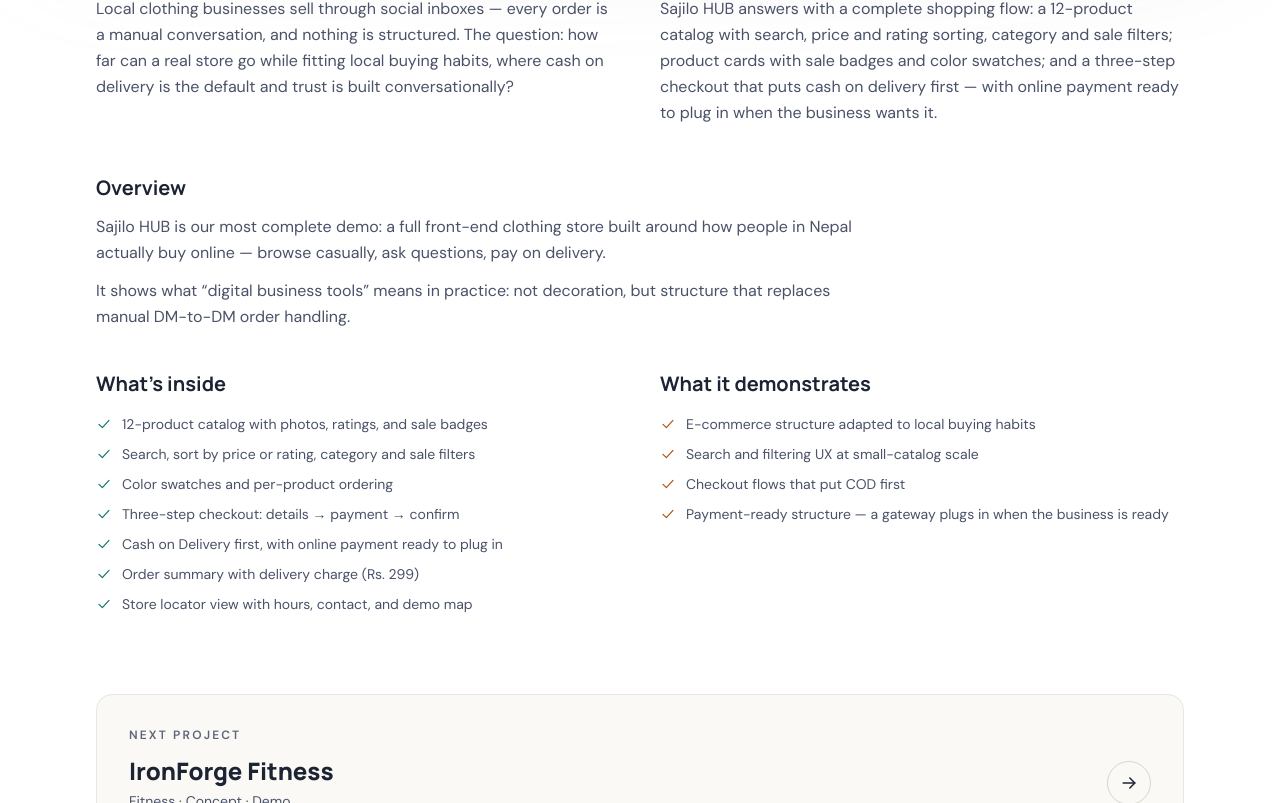
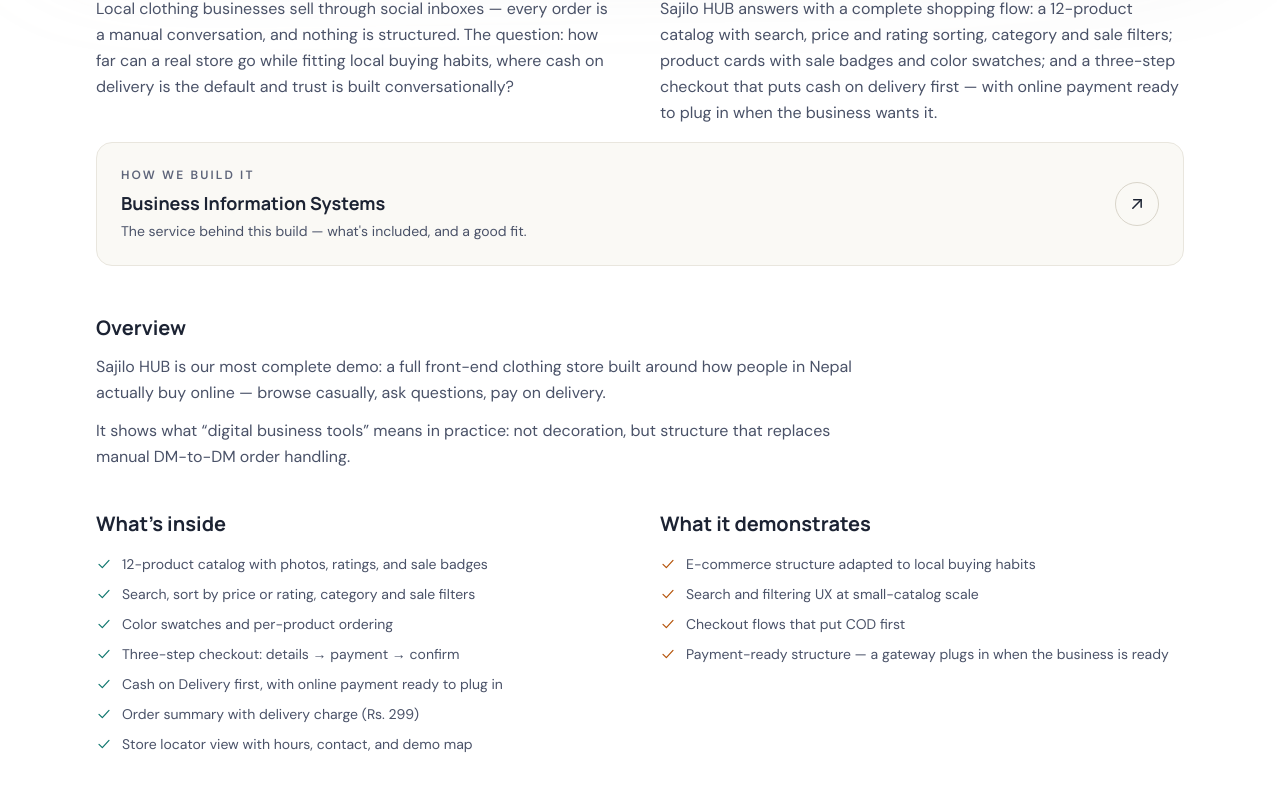
Before and after one commit to Hakatatanoodle/sajilo-web, a Next.js app: page /work/sajilo-hub-store in a window 1280 px wide. Shown: the part 1317-2120 px from the top of the page. Built offline with nearby package versions, Linux system fonts and the light colour scheme; no server answers.

Commit message:
seo: local service area copy, case-study↔service cross-links, per-service routes (/services/[slug])

```diff
--- /dev/null
+++ b/src/app/services/[slug]/page.tsx
@@ -0,0 +1,133 @@
+import type { Metadata } from "next";
+import Link from "next/link";
+import { notFound } from "next/navigation";
+import { AuroraBackdrop } from "@/components/AuroraBackdrop";
+import { ArrowLeft } from "@/components/icons";
+import { CheckList } from "@/components/CheckList";
+import { Container } from "@/components/Container";
+import { JsonLd } from "@/components/JsonLd";
+import { PageHeader } from "@/components/PageHeader";
+import { Reveal } from "@/components/Reveal";
+import { CtaSection } from "@/sections/CtaSection";
+import { getService, services } from "@/content/services";
+import { areaServed, site } from "@/content/site";
+
+/** The five services, each a standalone route (static, prerendered). */
+export function generateStaticParams() {
+  return services.map((service) => ({ slug: service.slug }));
+}
+
+/** Unknown slugs 404 — never render a service on the fly. */
+export const dynamicParams = false;
+
+export async function generateMetadata({
+  params,
+}: {
+  params: Promise<{ slug: string }>;
+}): Promise<Metadata> {
+  const { slug } = await params;
+  const service = getService(slug);
+  if (!service) return {};
+  return {
+    title: service.title,
+    description: service.short,
+    alternates: { canonical: `/services/${slug}` },
+  };
+}
+
+/**
+ * Service detail page — a specific, shareable offer. Content comes entirely
+ * from content/services.ts (description, includes, goodFit) — one source of
+ * truth shared with the /services index, which keeps its #<slug> anchors.
+ */
+export default async function ServicePage({
+  params,
+}: {
+  params: Promise<{ slug: string }>;
+}) {
+  const { slug } = await params;
+  const service = getService(slug);
+  if (!service) notFound();
+
+  /* The offer as a typed entity, linked to the site-wide Organization via
+     its @id — plus the Home > Services > {service} breadcrumb trail. */
+  const serviceLd = {
+    "@context": "https://schema.org",
+    "@type": "Service",
+    name: service.title,
+    description: service.description,
+    url: `${site.url}/services/${service.slug}`,
+    serviceType: service.title,
+    provider: { "@id": `${site.url}/#organization` },
+    areaServed: [...areaServed],
+  };
+
+  const breadcrumbLd = {
+    "@context": "https://schema.org",
+    "@type": "BreadcrumbList",
+    itemListElement: [
+      { "@type": "ListItem", position: 1, name: "Home", item: site.url },
+      {
+        "@type": "ListItem",
+        position: 2,
+        name: "Services",
+        item: `${site.url}/services`,
+      },
+      {
+        "@type": "ListItem",
+        position: 3,
+        name: service.title,
+        item: `${site.url}/services/${service.slug}`,
+      },
+    ],
+  };
+
+  return (
+    <>
+      <JsonLd data={serviceLd} />
+      <JsonLd data={breadcrumbLd} />
+      <div className="relative isolate overflow-hidden">
+        <AuroraBackdrop variant="edge-right" />
+        <Container className="py-16 sm:py-20">
+          <Reveal>
+            <Link
+              href="/services"
+              className="inline-flex items-center gap-2 text-sm font-semibold text-fg-muted transition-colors hover:text-fg"
+            >
+              <ArrowLeft className="size-4" />
+              All services
+            </Link>
+          </Reveal>
+
+          <PageHeader
+            eyebrow="Services"
+            title={`${service.title}.`}
+            lead={service.description}
+          />
+
+          <div className="mt-12 grid gap-6 md:grid-cols-[1.2fr_1fr]">
+            <Reveal>
+              <section className="h-full rounded-2xl border border-line bg-surface p-7 sm:p-9">
+                <h2 className="text-sm font-bold uppercase tracking-[0.14em] text-fg-faint">
+                  What&apos;s included
+                </h2>
+                <CheckList items={service.includes} className="mt-4" />
+              </section>
+            </Reveal>
+            <Reveal delay={100}>
+              <section className="h-full rounded-2xl border border-dashed border-line-strong p-7 sm:p-9">
+                <h2 className="text-sm font-bold uppercase tracking-[0.14em] text-fg-faint">
+                  A good fit if
+                </h2>
+                <p className="mt-3 text-sm leading-relaxed text-fg-muted">
+                  {service.goodFit}
+                </p>
+              </section>
+            </Reveal>
+          </div>
+        </Container>
+      </div>
+      <CtaSection />
+    </>
+  );
+}
--- a/src/app/services/page.tsx
+++ b/src/app/services/page.tsx
@@ -1,15 +1,17 @@
 import type { Metadata } from "next";
+import Link from "next/link";
 import { AuroraBackdrop } from "@/components/AuroraBackdrop";
 import { CheckList } from "@/components/CheckList";
 import { Container } from "@/components/Container";
 import { IconChip } from "@/components/IconChip";
-import { serviceIconMap } from "@/components/icons";
+import { ArrowUpRight, serviceIconMap } from "@/components/icons";
 import { JsonLd } from "@/components/JsonLd";
 import { PageHeader } from "@/components/PageHeader";
 import { Reveal } from "@/components/Reveal";
 import { CtaSection } from "@/sections/CtaSection";
 import { services } from "@/content/services";
 import { site } from "@/content/site";
+import { work, type Project } from "@/content/work";
 
 export const metadata: Metadata = {
   title: "Services",
@@ -33,6 +35,16 @@
   ],
 };
 
+/* Case-study ↔ service cross-links: the first project that demonstrates
+   each service, keyed by service slug. Services with no matching build
+   simply render without a "see it built" link. */
+const showcaseByService = new Map<string, Project>();
+for (const project of work) {
+  if (!showcaseByService.has(project.relatedService)) {
+    showcaseByService.set(project.relatedService, project);
+  }
+}
+
 /**
  * Services detail page (design.md §68: SERVICES ★3).
  */
@@ -52,6 +64,7 @@
           <div className="mt-14 space-y-6">
             {services.map((service, index) => {
               const Icon = serviceIconMap[service.icon];
+              const showcase = showcaseByService.get(service.slug);
               return (
                 <Reveal key={service.slug} delay={index * 70}>
                   <section
@@ -67,7 +80,12 @@
                           {String(index + 1).padStart(2, "0")}
                         </p>
                         <h2 className="font-display text-2xl font-extrabold text-fg">
-                          {service.title}
+                          <Link
+                            href={`/services/${service.slug}`}
+                            className="transition-colors hover:text-accent"
+                          >
+                            {service.title}
+                          </Link>
                         </h2>
                       </div>
                     </div>
@@ -96,6 +114,16 @@
                         </p>
                       </div>
                     </div>
+
+                    {showcase ? (
+                      <Link
+                        href={`/work/${showcase.slug}`}
+                        className="group mt-7 inline-flex items-center gap-2 text-sm font-semibold text-accent transition-colors hover:text-fg"
+                      >
+                        See it built — {showcase.title}
+                        <ArrowUpRight className="size-4 transition-transform group-hover:-translate-y-0.5 group-hover:translate-x-0.5" />
+                      </Link>
+                    ) : null}
                   </section>
                 </Reveal>
               );
--- a/src/app/work/[slug]/page.tsx
+++ b/src/app/work/[slug]/page.tsx
@@ -11,6 +11,7 @@
 import { Reveal } from "@/components/Reveal";
 import { Tag } from "@/components/Tag";
 import { getProject, nextProject, work } from "@/content/work";
+import { services } from "@/content/services";
 import { site } from "@/content/site";
 
 export function generateStaticParams() {
@@ -49,6 +50,9 @@
   const project = getProject(slug);
   if (!project) notFound();
   const next = nextProject(project.slug);
+  /* The service that produced this build — cross-linked below the demo
+     and reciprocally from the services page (SEO internal linking). */
+  const service = services.find((item) => item.slug === project.relatedService);
 
   /* Breadcrumb structured data — Home > Work > {project}. Case studies sit
      two levels deep, so crawlers get the explicit trail. */
@@ -177,6 +181,33 @@
         </Reveal>
       </Container>
 
+      {service ? (
+        <Container className="pb-4">
+          <Reveal>
+            <Link
+              href={`/services#${service.slug}`}
+              className="group flex items-center justify-between gap-4 rounded-2xl border border-line bg-surface p-6 transition-colors hover:border-accent/40"
+            >
+              <span>
+                <span className="block text-xs font-bold uppercase tracking-[0.18em] text-fg-faint">
+                  How we build it
+                </span>
+                <span className="mt-1.5 block font-display text-lg font-bold text-fg">
+                  {service.title}
+                </span>
+                <span className="mt-1 block text-sm text-fg-muted">
+                  The service behind this build — what&apos;s included, and a
+                  good fit.
+                </span>
+              </span>
+              <span className="flex size-11 shrink-0 items-center justify-center rounded-full border border-line-strong bg-surface text-fg transition-all group-hover:border-accent/50 group-hover:text-accent">
+                <ArrowUpRight className="size-5" />
+              </span>
+            </Link>
+          </Reveal>
+        </Container>
+      ) : null}
+
       <Container className="py-8">
         <Reveal>
           <section className="max-w-3xl">
--- a/src/content/services.ts
+++ b/src/content/services.ts
@@ -10,8 +10,16 @@
   | "spark"
   | "shield";
 
+/** URL-safe slugs — also used as in-page anchors (/services#<slug>). */
+export type ServiceSlug =
+  | "business-websites"
+  | "landing-pages"
+  | "business-information-systems"
+  | "custom-digital-solutions"
+  | "maintenance-support";
+
 export type Service = {
-  slug: string;
+  slug: ServiceSlug;
   title: string;
   /** One-liner used on the home page grid. */
   short: string;
@@ -112,3 +120,8 @@
     icon: "shield",
   },
 ];
+
+/** Look up a service by slug — /services/[slug] routes and cross-links. */
+export function getService(slug: string): Service | undefined {
+  return services.find((service) => service.slug === slug);
+}
--- a/src/content/work.ts
+++ b/src/content/work.ts
@@ -1,3 +1,5 @@
+import type { ServiceSlug } from "@/content/services";
+
 /**
  * Work / portfolio projects.
  *
@@ -28,6 +30,12 @@
   /** Always "Concept · Demo" — never presented as client work. */
   tag: "Concept · Demo";
   year: string;
+  /**
+   * Slug of the service (content/services.ts) this build best demonstrates.
+   * Drives the case-study ↔ service cross-links on both pages — every
+   * project must name the service that produced it (SEO internal linking).
+   */
+  relatedService: ServiceSlug;
   /**
    * Optional path to the real, runnable demo under public/demos/. When set,
    * the case-study page embeds the actual site in a live frame instead of
@@ -61,6 +69,7 @@
     industry: "E-commerce",
     tag: "Concept · Demo",
     year: "2026",
+    relatedService: "business-information-systems",
     demoUrl: "/demos/sajilo-hub-store/index.html",
     summary:
       "A working storefront demo: searchable catalog with filters and swatches, cart, and a three-step checkout that treats cash on delivery as the primary payment method.",
@@ -104,6 +113,7 @@
     demoUrl: "/demos/ironforge-fitness/index.html",
     tag: "Concept · Demo",
     year: "2026",
+    relatedService: "business-websites",
     summary:
       "A membership-first gym site: programs explained, three honest pricing tiers in Rs., and a free intro visit instead of a hard sell.",
     heroLine: "Build your edge.",
@@ -143,6 +153,7 @@
     tag: "Concept · Demo",
     year: "2026",
     demoUrl: "/demos/sweet-house/index.html",
+    relatedService: "business-information-systems",
     summary:
       "A neighbourhood mithai shop, online: filterable menu, per-piece and weight-based ordering with bulk discounts, a cart that survives refreshes, and festive Dashain–Tihar gift boxes — every price in Rs.",
     heroLine: "Sweet moments, made the Sajilo way.",
@@ -184,6 +195,7 @@
     industry: "Healthcare",
     tag: "Concept · Demo",
     year: "2026",
+    relatedService: "business-information-systems",
     summary:
       "A clean clinic concept: services explained in plain language, clinicians introduced properly, and appointment requests without the phone ping-pong.",
     heroLine: "Care that starts with you.",
@@ -221,6 +233,7 @@
     industry: "Hospitality",
     tag: "Concept · Demo",
     year: "2026",
+    relatedService: "business-information-systems",
     summary:
       "A boutique mountain retreat: rooms with honest “from Rs.” pricing, an experience section that sells the feeling, and booking inquiries with dates and guests.",
     heroLine: "Stay above the ordinary.",
@@ -258,6 +271,7 @@
     industry: "Restaurant",
     tag: "Concept · Demo",
     year: "2026",
+    relatedService: "business-websites",
     summary:
       "A neighbourhood restaurant site: a readable menu with real prices, a story with a voice, and reservations in three fields.",
     heroLine: "Taste the moment.",
```
Also changed, not shown: src/app/sitemap.ts (+7 -1 lines), src/content/site.ts (+6 -1 lines).
